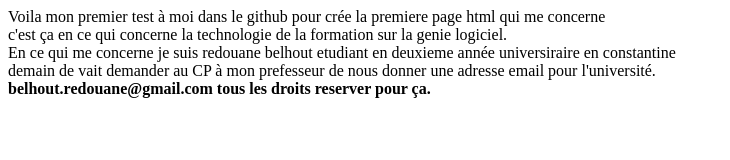
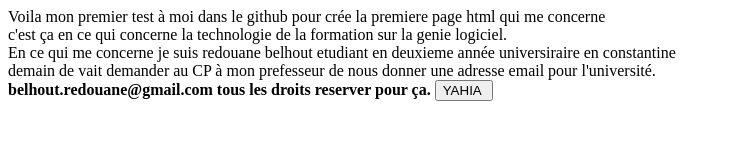
Before and after one commit to RED1Git/testredouane, a plain HTML site: page index.html in a window 1280 px wide. Shown: the whole page, without its empty margins (0-730 px from the left). Drawn offline with Linux system fonts and the light colour scheme.

Commit message:
j'ai ajouter un tesxt à ma page HTML

```diff
--- a/index.html
+++ b/index.html
@@ -10,6 +10,7 @@
     En ce qui me concerne je suis redouane belhout etudiant en deuxieme année universiraire en constantine<br>
     demain de vait demander au CP à mon prefesseur de nous donner une adresse email pour l'université.<BR>
     <strong>belhout.redouane@gmail.com tous les droits reserver pour ça.</strong>
+    <input type="button" value="YAHIA "">
 
 
 </p>
```
